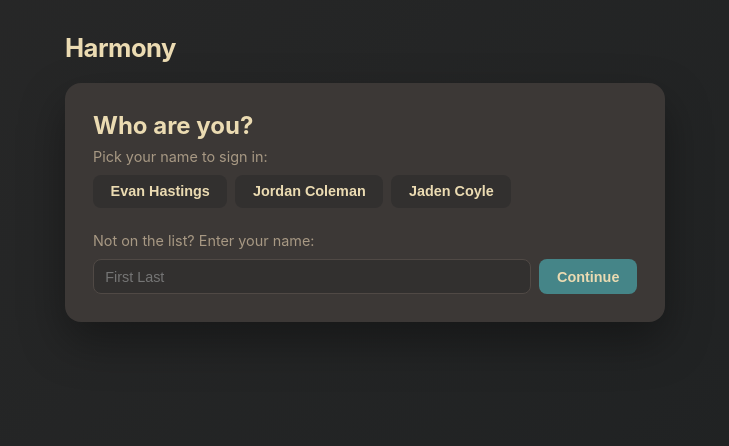
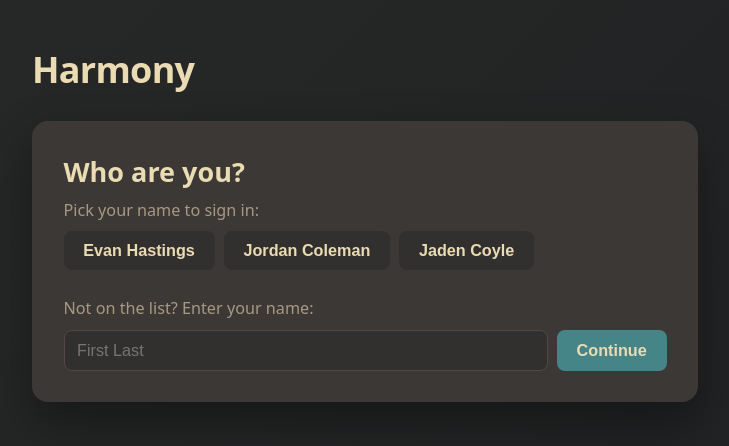
Before and after one commit to jcolema9/p2p-voip, a React (Create React App) app in the folder client/: page / in a window 1280 px wide. Shown: the top 446 px of the page, without its empty margins (275-1004 px from the left). Built offline with nearby package versions, Linux system fonts and the light colour scheme; no server answers.

Commit message:
Increase overall size and switch to Discord-style font stack

```diff
--- a/client/src/App.css
+++ b/client/src/App.css
@@ -16,21 +16,25 @@
   box-sizing: border-box;
 }
 
+html {
+  font-size: 18px;
+}
+
 body {
   background: var(--bg-gradient);
   min-height: 100vh;
 }
 
 .App {
-  max-width: 640px;
+  max-width: 720px;
   margin: 0 auto;
-  padding: 2rem 1.25rem;
-  font-family: -apple-system, BlinkMacSystemFont, 'Segoe UI', Roboto, sans-serif;
+  padding: 2.5rem 1.5rem;
+  font-family: 'gg sans', 'Noto Sans', 'Helvetica Neue', Helvetica, Arial, sans-serif;
   color: var(--text);
 }
 
 .App--with-sidebar {
-  max-width: 860px;
+  max-width: 960px;
 }
 
 .App-header-bar {
@@ -38,12 +42,12 @@ body {
   align-items: center;
   justify-content: space-between;
   gap: 0.5rem;
-  margin-bottom: 1.25rem;
+  margin-bottom: 1.5rem;
 }
 
 .App-header-bar h1 {
   color: var(--text);
-  font-size: 1.6rem;
+  font-size: 2rem;
   margin: 0 auto 0 0;
   letter-spacing: -0.02em;
 }
@@ -105,7 +109,7 @@ body {
   border-radius: 16px;
   box-shadow: 0 20px 45px rgba(0, 0, 0, 0.35);
   padding: 1.25rem;
-  width: 260px;
+  width: 300px;
   flex-shrink: 0;
 }
 
```
